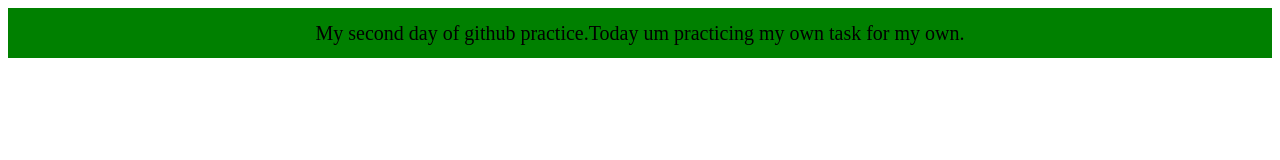
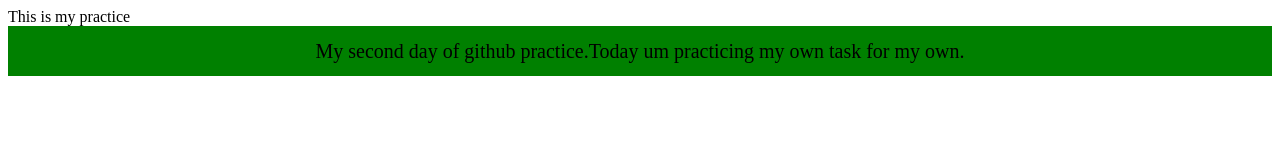
Before and after one commit to AfrinaJahanMoni/Day17.1, a plain HTML site: page index.html in a window 1280 px wide. Drawn offline with Linux system fonts and the light colour scheme.

Commit message:
second commit

```diff
--- a/index.html
+++ b/index.html
@@ -6,6 +6,7 @@
     <title>github practice</title>
 </head>
 <body>
+    <header>This is my practice</header>
     <div style="height:50;width:70;background-color: green;text-align: center;font-size:20px;line-height: 50px">My second day of github practice.Today um practicing my own task for my own.</div>
 </body>
 </html>
```
